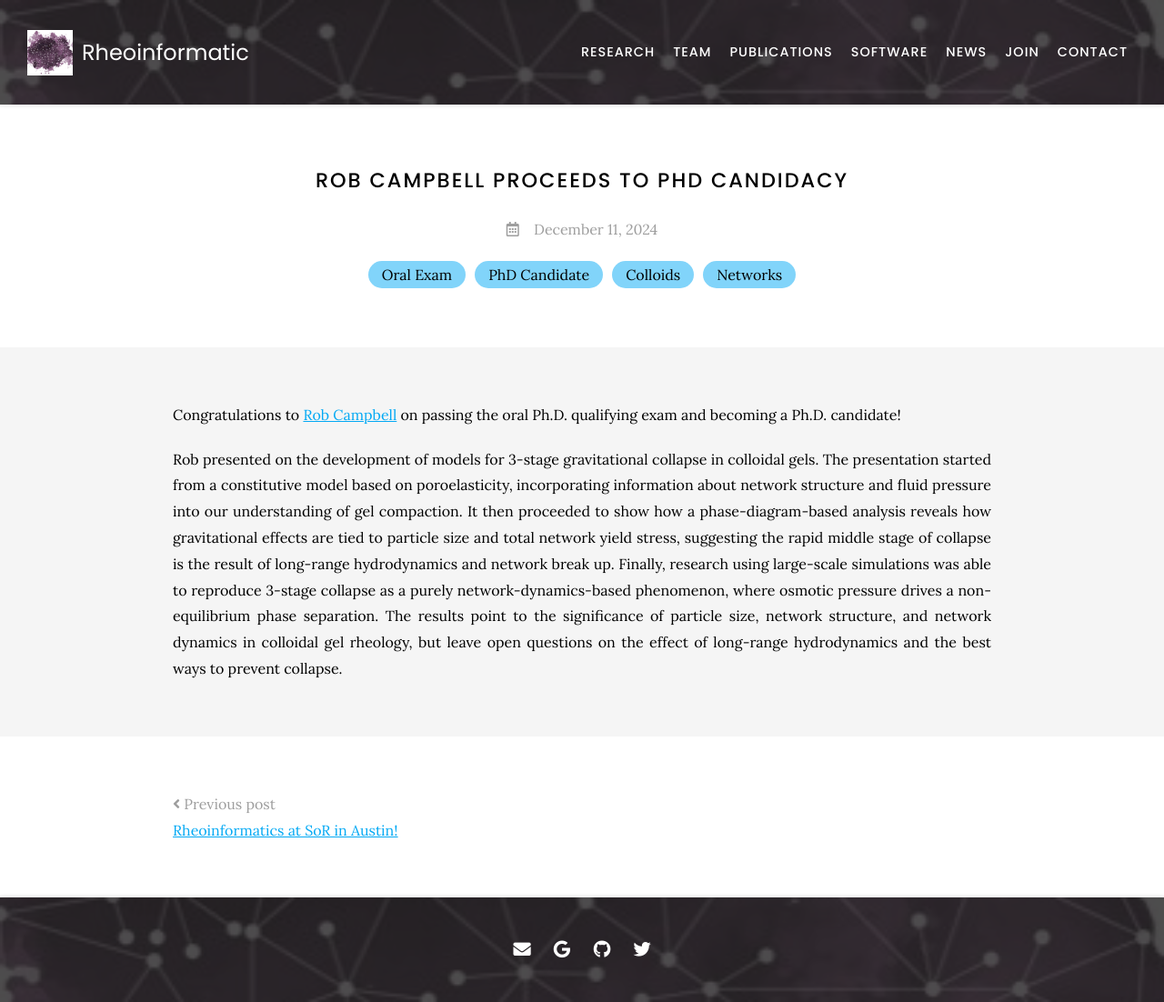
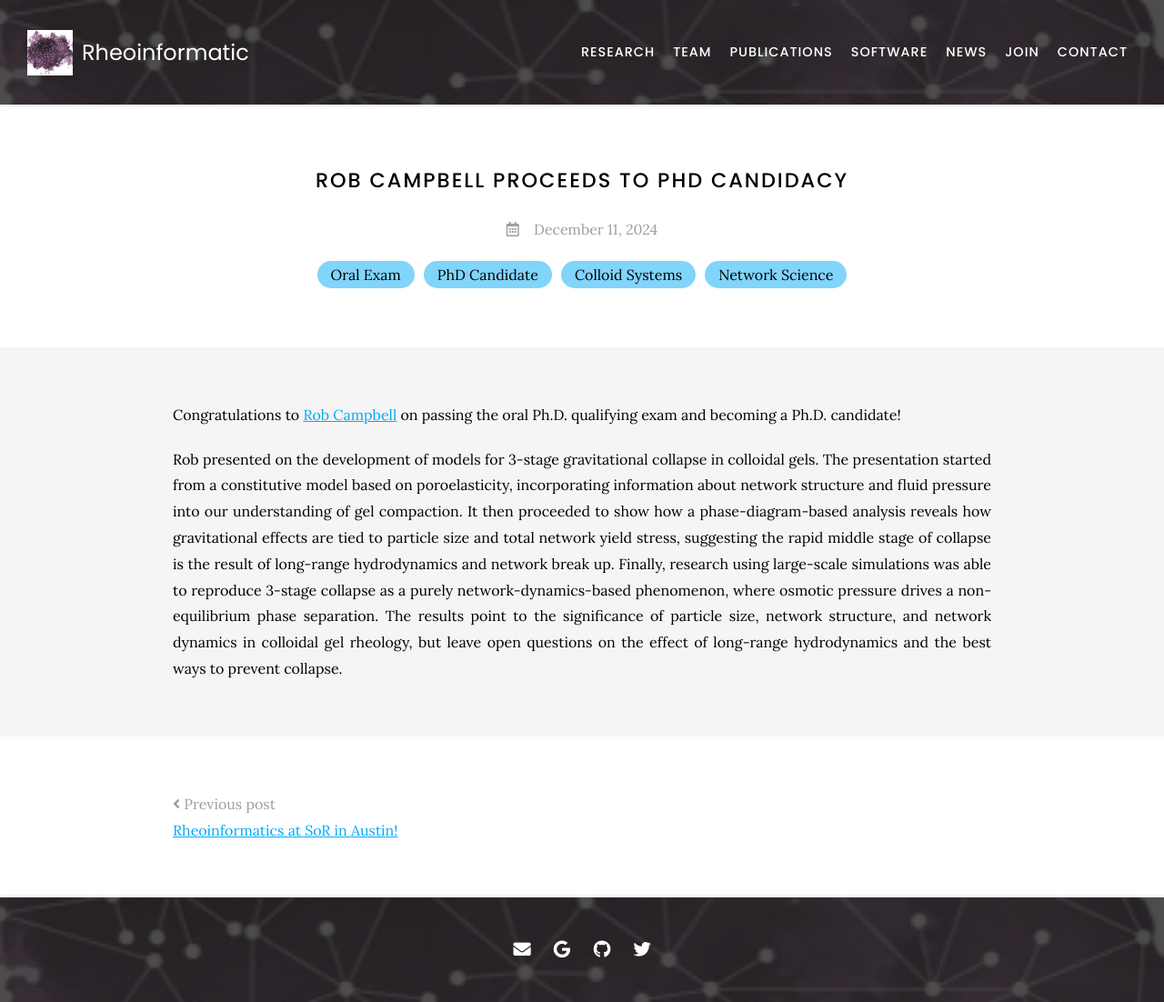
Before and after one commit to procf/procf.github.io, a Jekyll site: the page built from _posts/2024-12-11-rob-oral-exam.md, in a window 1280 px wide. Shown: the whole page at 91% size. Built offline with Jekyll 4.4.1, drawn with Linux system fonts in a browser that asks for light colours; nearby versions of some CDN libraries.

Commit message:
update tags

```diff
--- a/_posts/2024-12-11-rob-oral-exam.md
+++ b/_posts/2024-12-11-rob-oral-exam.md
@@ -3,8 +3,8 @@
 tags:
 - Oral Exam
 - PhD Candidate
-- Colloids
-- Networks
+- Colloid Systems
+- Network Science
 author:
 member:
 image:
```
